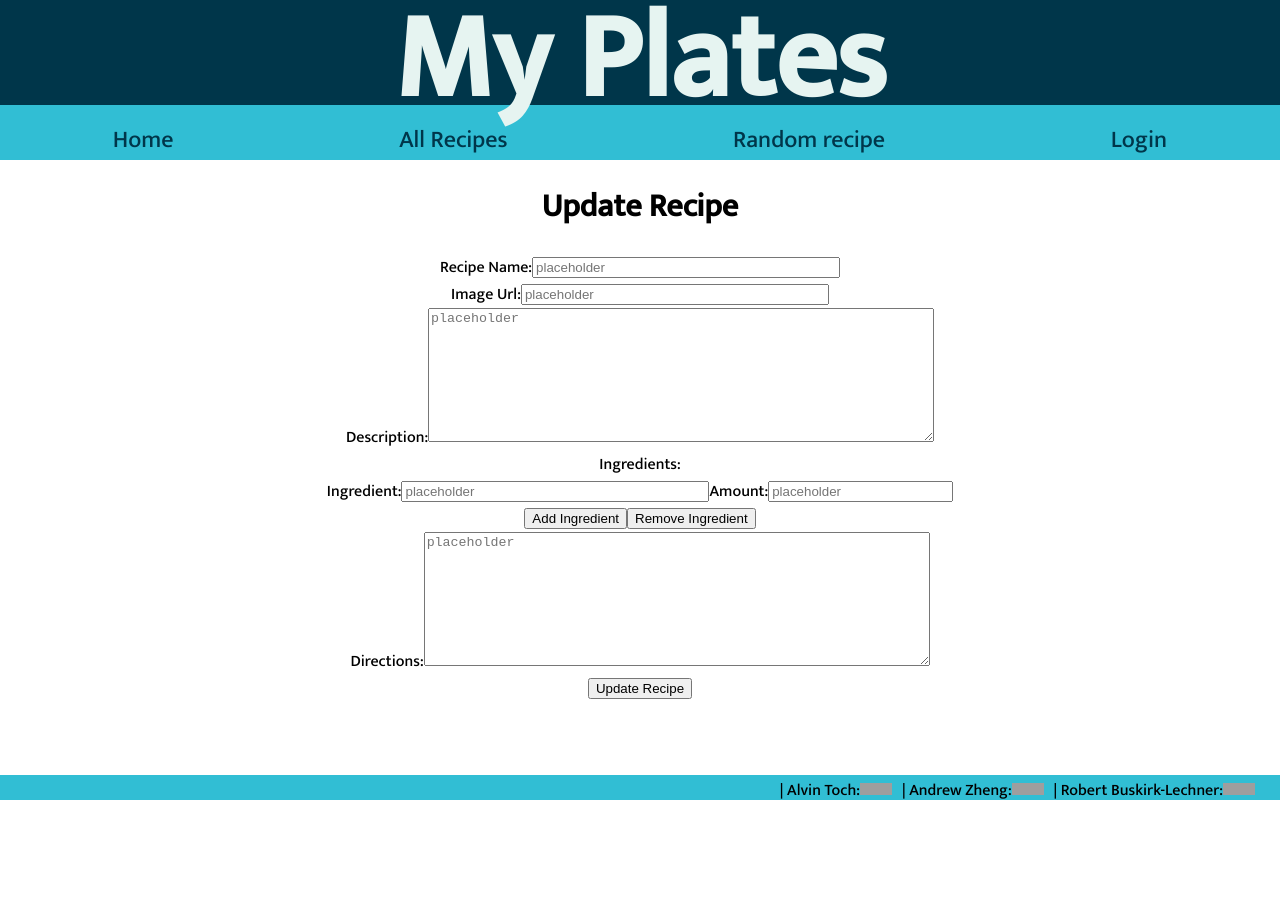
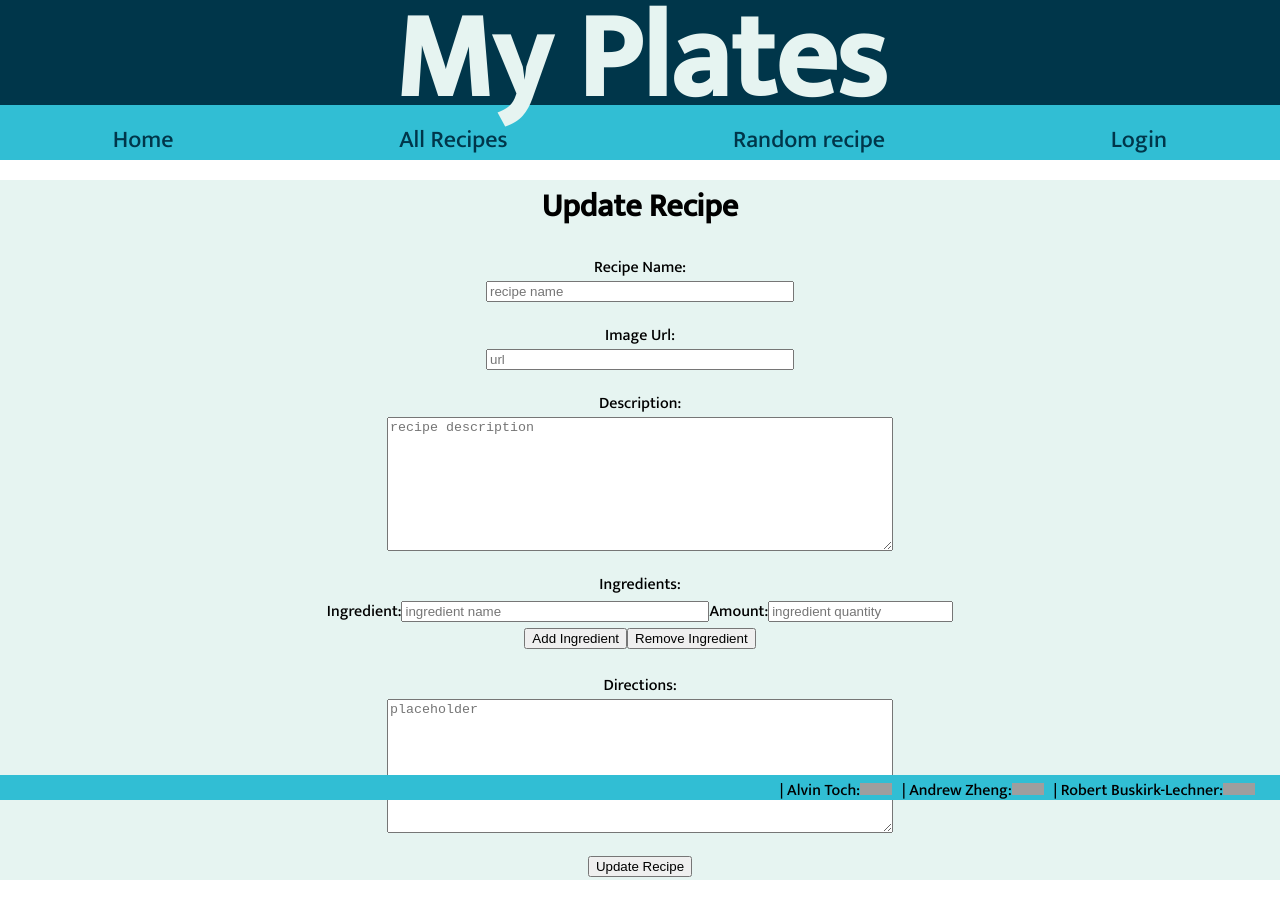
Before and after one commit to robert-bl/MyPlates, a React (Create React App) app in the folder my-plate/: page /updaterecipe/1 in a window 1280 px wide. Before the commit the page ends 800 px from the top, so only its background shows below. Built offline with nearby package versions, Linux system fonts and the light colour scheme; no server answers; grey boxes are pictures that could not be loaded; a web font is replaced by a local one.

Commit message:
css update on recipe creation and update pages

```diff
--- a/my-plate/src/components/CreateRecipe.jsx
+++ b/my-plate/src/components/CreateRecipe.jsx
@@ -3,6 +3,7 @@ import { useContext } from "react"
 import { DataContext } from "../DataContext"
 import axiosCreate from "../services/apiServices"
 import { useNavigate } from "react-router-dom"
+import '../styling/recipe-and-review.css'
 
 
 export default function CreateRecipe () {
@@ -73,33 +74,32 @@ export default function CreateRecipe () {
     }
 
     return (
-        <div className="test-wrapper">
+        <div className="create-recipe-wrapper">
             <h3 style={{fontSize:"50px"}}>Create Recipe</h3>
-
-
             <form onSubmit={handleSubmit}>
-                <div>
+                <div className="recipe-input-section">
                     <label htmlFor="">Recipe Name:</label>
-                    <input style={{width: "300px" }} type="text" id="name" onChange={handleChange} placeholder="placeholder" value={createRecipeForm.name}></input>
+                    <input style={{width: "300px" }} type="text" id="name" onChange={handleChange} placeholder="recipe name" value={createRecipeForm.name}></input>
                 </div>
-                <div>
+                <div className="recipe-input-section">
                 <label htmlFor="">Image Url:</label>
-                <input style={{width: "300px" }} type="text" id="imgUrl" onChange={handleChange} placeholder="placeholder" value={createRecipeForm.imgUrl}></input>
+                <input style={{width: "300px" }} type="text" id="imgUrl" onChange={handleChange} placeholder="url" value={createRecipeForm.imgUrl}></input>
                 </div>
-                <div>
+                <div className="recipe-input-section">
                 <label htmlFor="">Description:</label>
-                <textarea style={{width: "500px", paddingBottom:"100px" }} type="text" id="description" onChange={handleChange}placeholder="placeholder" value={createRecipeForm.description}></textarea>
+                <textarea style={{width: "500px", paddingBottom:"100px" }} type="text" id="description" onChange={handleChange}placeholder="recipe description" value={createRecipeForm.description}></textarea>
                 </div>
-                <div>
+                <div className="recipe-input-section">
                 <label htmlFor="">Ingredients:</label>
                     {ingredientNumber.map((e) =>
                         <div key={e}>
                             <label htmlFor="">Ingredient:</label>
-                            <input style={{width: "300px" }} type="text" id={'ingredient'+ e} onChange={handleChange}placeholder="placeholder" value={createRecipeForm['ingredient' + e]}></input>
+                            <input style={{width: "300px" }} type="text" id={'ingredient'+ e} onChange={handleChange}placeholder="ingredient name" value={createRecipeForm['ingredient' + e]}></input>
                             <label htmlFor="">Amount:</label>
-                            <input type="text" id={'measurement' + e} onChange={handleChange}placeholder="placeholder" value={createRecipeForm['measurement' + e]}></input>
+                            <input type="text" id={'measurement' + e} onChange={handleChange}placeholder="ingredient quantity" value={createRecipeForm['measurement' + e]}></input>
                         </div>
                         )}
+                        <div className="buttons">
                             <button onClick={(event) => {
                                 event.preventDefault()
                                 addIngredientField()}}>Add Ingredient</button>
@@ -107,9 +107,10 @@ export default function CreateRecipe () {
                                 event.preventDefault()
                                 removeIngredientField()}}>Remove Ingredient</button>
                         </div>
-                <div>
+                </div>
+                <div className="recipe-input-section">
                 <label htmlFor="">Directions:</label>
-                <textarea type="text" style={{width: "500px", paddingBottom:"100px" }} id="directions" onChange={handleChange}placeholder="placeholder" value={createRecipeForm.directions}></textarea>
+                <textarea type="text" style={{width: "500px", paddingBottom:"100px" }} id="directions" onChange={handleChange}placeholder="cooking directions" value={createRecipeForm.directions}></textarea>
                 </div>
                 <button type="submit">Post Recipe</button>
             </form>
--- a/my-plate/src/components/DisplayRecipe.jsx
+++ b/my-plate/src/components/DisplayRecipe.jsx
@@ -64,7 +64,7 @@ const goToUpdate = () => {
                     About this Recipe:
                 </div>
                 {recipe.imgUrl===""||recipe.imgUrl===null?null:
-                <img src={recipe.imgUrl} alt="broken link" />}
+                <img src={recipe.imgUrl} alt="broken link" style={{maxWidth: '300px'}}/>}
                 <div>{recipe.description}</div>
             </div>
 
--- a/my-plate/src/components/Register.jsx
+++ b/my-plate/src/components/Register.jsx
@@ -45,11 +45,10 @@ export default function Register () {
     }
 
 
-
     return (
-        <div className="test-wrapper">
+        <div className="register-wrapper">
             <h3>Register</h3>
-            <form onSubmit={handleSubmit}>
+            <form onSubmit={handleSubmit} className='register-form'>
                 <label>Username:</label>
                 <input type="text" id="username" onChange={handleChangeUserName} value={registerForm.username}></input>
                 <label>Password:</label>
--- a/my-plate/src/components/UpdateRecipe.jsx
+++ b/my-plate/src/components/UpdateRecipe.jsx
@@ -5,6 +5,7 @@ import axios from "axios"
 import axiosCreate from "../services/apiServices"
 import DeleteRecipe from './DeleteRecipe'
 import { DataContext } from "../DataContext"
+import '../styling/recipe-and-review.css'
 
 export default function UpdateRecipe () {
 
@@ -97,31 +98,32 @@ export default function UpdateRecipe () {
 
 
     return (
-        <div className="update-recipe-wrapper">
+        <div className="create-recipe-wrapper">
             <h1>Update Recipe</h1>
             <form onSubmit={handleSubmit}>
-                <div>
+                <div className="recipe-input-section">
                     <label htmlFor="">Recipe Name:</label>
-                    <input style={{width: "300px" }} type="text" id="name" onChange={handleChange} placeholder="placeholder" value={recipeInfo.name}></input>
+                    <input style={{width: "300px" }} type="text" id="name" onChange={handleChange} placeholder="recipe name" value={recipeInfo.name}></input>
                 </div>
-                <div>
+                <div className="recipe-input-section">
                 <label htmlFor="">Image Url:</label>
-                <input style={{width: "300px" }} type="text" id="imgUrl" onChange={handleChange} placeholder="placeholder" value={recipeInfo.imgUrl}></input>
+                <input style={{width: "300px" }} type="text" id="imgUrl" onChange={handleChange} placeholder="url" value={recipeInfo.imgUrl}></input>
                 </div>
-                <div>
+                <div className="recipe-input-section">
                 <label htmlFor="">Description:</label>
-                <textarea style={{width: "500px", paddingBottom:"100px" }} type="text" id="description" onChange={handleChange}placeholder="placeholder" value={recipeInfo.description}></textarea>
+                <textarea style={{width: "500px", paddingBottom:"100px" }} type="text" id="description" onChange={handleChange}placeholder="recipe description" value={recipeInfo.description}></textarea>
                 </div>
-                <div>
+                <div className="recipe-input-section">
                 <label htmlFor="">Ingredients:</label>
                     {ingredientNumber.map((e) =>
                         <div key={e}>
                             <label htmlFor="">Ingredient:</label>
-                            <input style={{width: "300px"}} type="text" id={'ingredient'+ e} onChange={handleChange}placeholder="placeholder" value={recipeInfo['ingredient' + e]}></input>
+                            <input style={{width: "300px"}} type="text" id={'ingredient'+ e} onChange={handleChange}placeholder="ingredient name" value={recipeInfo['ingredient' + e]}></input>
                             <label htmlFor="">Amount:</label>
-                            <input type="text" id={'measurement' + e} onChange={handleChange}placeholder="placeholder" value={recipeInfo['measurement' + e]}></input>
+                            <input type="text" id={'measurement' + e} onChange={handleChange}placeholder="ingredient quantity" value={recipeInfo['measurement' + e]}></input>
                         </div>
                         )}
+                        <div className="buttons">
                             <button onClick={(event) => {
                                 event.preventDefault()
                                 addIngredientField()}}>Add Ingredient</button>
@@ -129,7 +131,8 @@ export default function UpdateRecipe () {
                                 event.preventDefault()
                                 removeIngredientField()}}>Remove Ingredient</button>
                         </div>
-                <div>
+                </div>
+                <div className="recipe-input-section">
                 <label htmlFor="">Directions:</label>
                 <textarea style={{width: "500px", paddingBottom:"100px" }} type="text" id="directions" onChange={handleChange}placeholder="placeholder" value={recipeInfo.directions}></textarea>
                 </div>
--- a/my-plate/src/styling/App.css
+++ b/my-plate/src/styling/App.css
@@ -56,3 +56,10 @@
 .spacer {
   height: 25px
 }
+
+/*Register*/
+.register-form {
+  display: flex;
+  flex-direction: column;
+  align-items: center;
+}
--- a/my-plate/src/styling/recipe-and-review.css
+++ b/my-plate/src/styling/recipe-and-review.css
@@ -34,6 +34,18 @@
     margin: 50px;
 }
 
+/*Create Recipe*/
+
+.create-recipe-wrapper {
+    background-color: #E6F4F1;
+}
+.recipe-input-section {
+    display: flex;
+    flex-direction: column;
+    align-items: center;
+    margin-bottom: 20px;
+}
+
 /*reviews*/
 
 .reviews {
@@ -41,7 +53,6 @@
 }
 
 .reviewlist {
-    /* border-top: 2px solid #A04100; */
     margin-bottom: 30px;
 }
 
--- a/my-plate/src/styling/recipe-list.css
+++ b/my-plate/src/styling/recipe-list.css
@@ -35,10 +35,12 @@
 
 /*User Page*/
 .new-recipe-link-wrapper {
+    margin: 30px 60px 30px 60px;
     background-color: #00364A;
 }
 
 .new-recipe-link {
+    font-size: 25px;
     text-decoration: none;
     color: #E6F4F1;
     font-weight: bold;
```
Also changed, not shown: 1 other file (tests, documents, lock files or other folders). Lines whose indentation alone changed are shown as unchanged.
